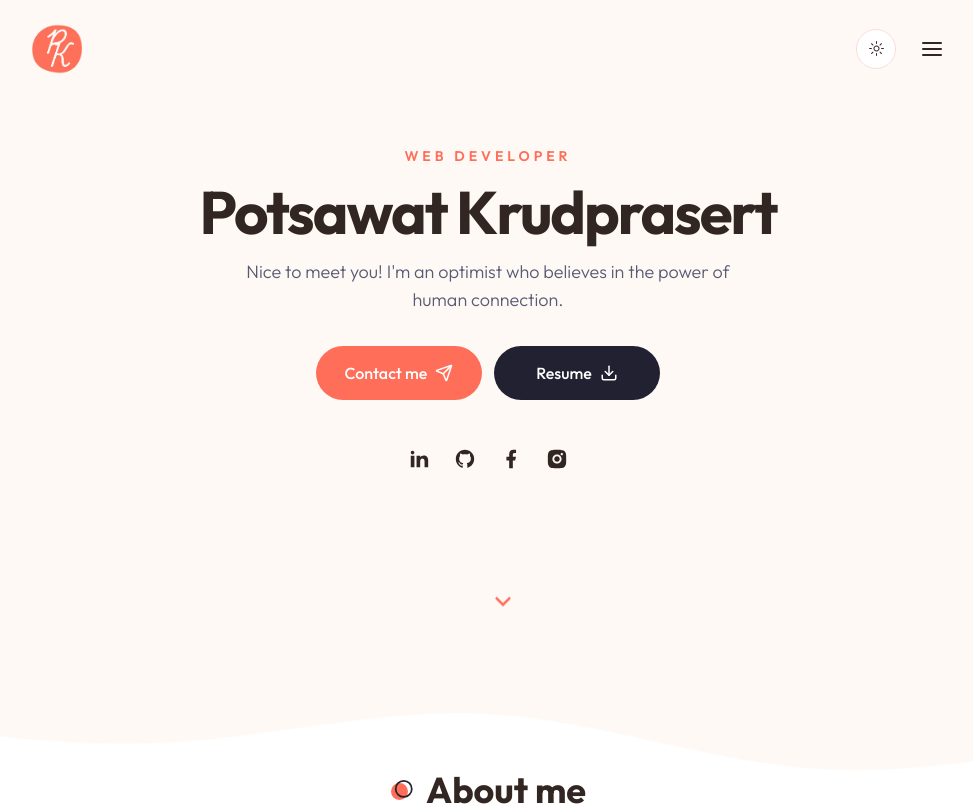
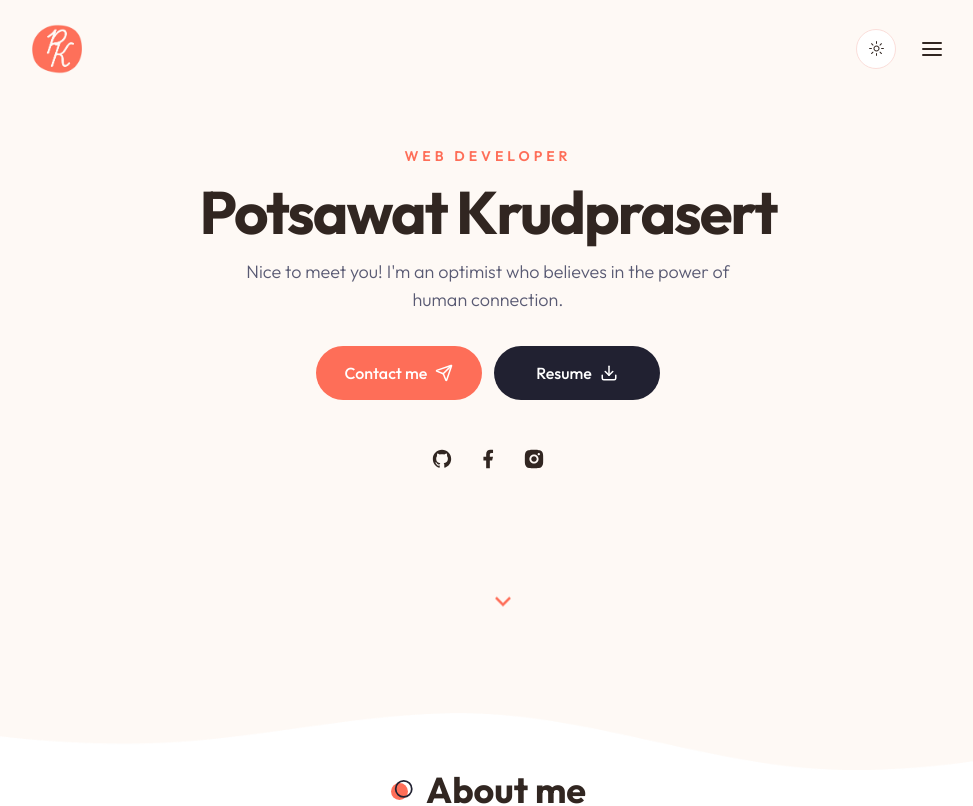
Before and after one commit to Potswt/Potswt-folio, a Next.js app: page / in a window 1280 px wide. Shown: the top 806 px of the page, without its empty margins (152-1125 px from the left). Built offline with nearby package versions, Linux system fonts and the light colour scheme.

Commit message:
Update Socials.jsx

```diff
--- a/components/Socials.jsx
+++ b/components/Socials.jsx
@@ -10,10 +10,10 @@ import {
 import Link from "next/link";
 
 const icons = [
-  {
-    path: "https://www.linkedin.com/in/potsawat-kps-2259932b3/",
-    name: <RiLinkedinFill />,
-  },
+  // {
+  //   path: "https://www.linkedin.com/in/potsawat-kps-2259932b3/",
+  //   name: <RiLinkedinFill />,
+  // },
   {
     path: "https://github.com/Potswt",
     name: <RiGithubFill />,
```
